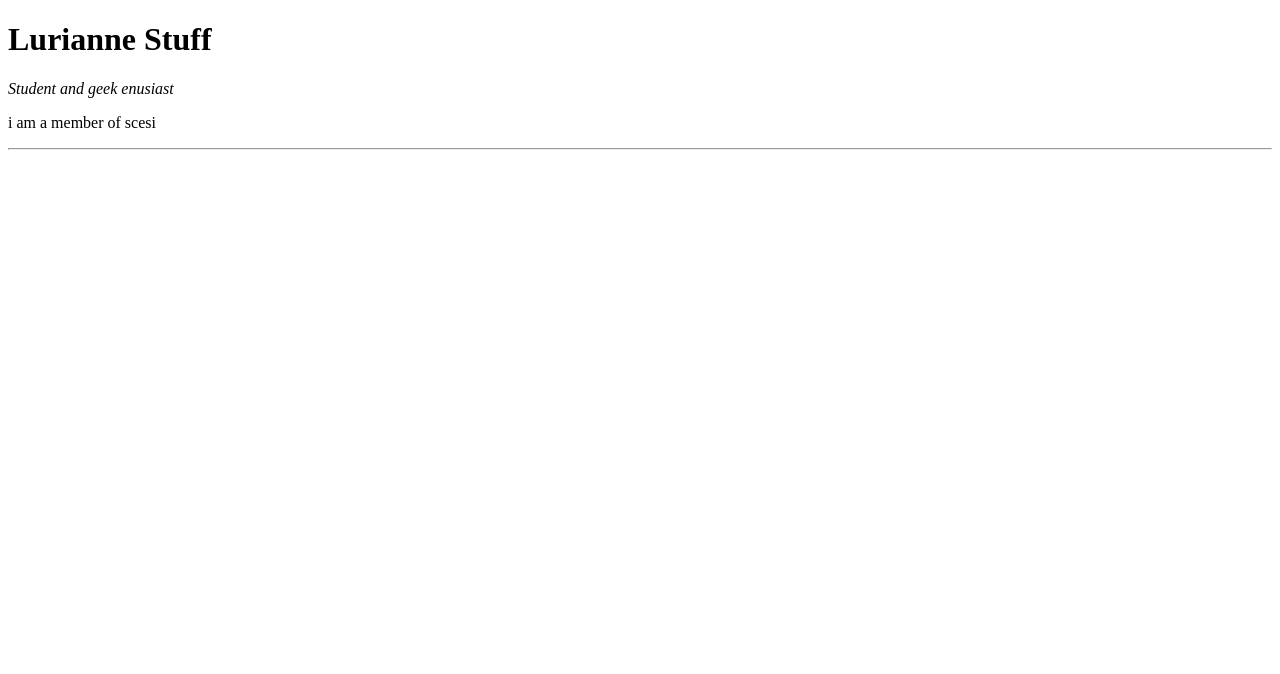
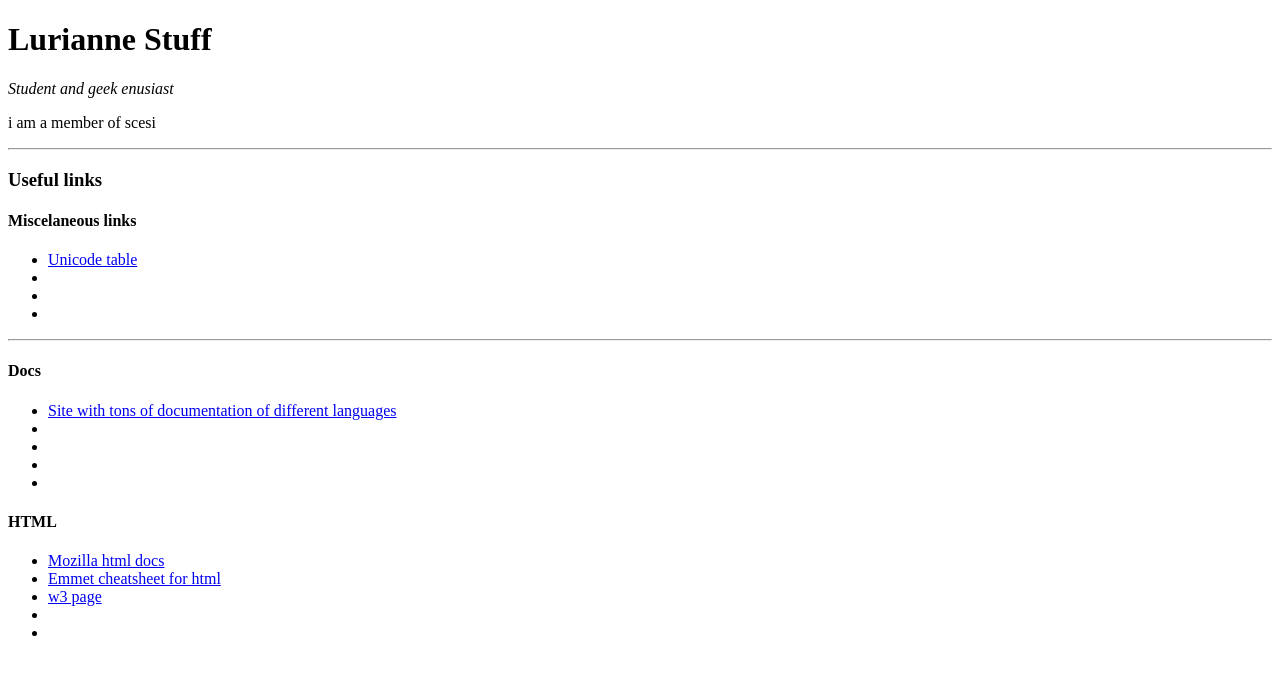
Before and after one commit to beldier/usefulStuff, a plain HTML site: page index.html in a window 1280 px wide. Drawn offline with Linux system fonts and the light colour scheme.

Commit message:
adding some lists

```diff
--- a/index.html
+++ b/index.html
@@ -13,6 +13,31 @@
      i am a member of scesi
   </p>
   <hr>
+  <h3>Useful links</h3>
+    <h4 class="list-heading"> Miscelaneous links</h4>
+      <ul class="link-list">
+        <li><a href="https://unicode-table.com/en/#control-character">Unicode table</a></li>
+        <li><a href=""></a></li>
+        <li><a href=""></a></li>
+        <li><a href=""></a></li>
+      </ul>
+    <hr>
+    <h4 class="list-heading">Docs</h4>
+      <ul class="link-list">
+        <li><a href="https://devdocs.io/">Site with tons of documentation of different languages</a></li>
+        <li><a href=""></a></li>
+        <li><a href=""></a></li>
+        <li><a href=""></a></li>
+        <li><a href=""></a></li>
+      </ul>
+    <h4 class="list-heading">HTML</h4>
+      <ul class="link-list">
+         <li><a href="https://developer.mozilla.org/en-US/docs/Web/HTML">Mozilla html docs</a></li>
+         <li><a href="https://docs.emmet.io/cheat-sheet/">Emmet cheatsheet for html</a></li>
+         <li><a href="https://www.w3schools.com/">w3 page</a></li>
+         <li><a href=""></a></li>
+         <li><a href=""></a></li>
+       </ul>
 </body>
 
 </html>
```
